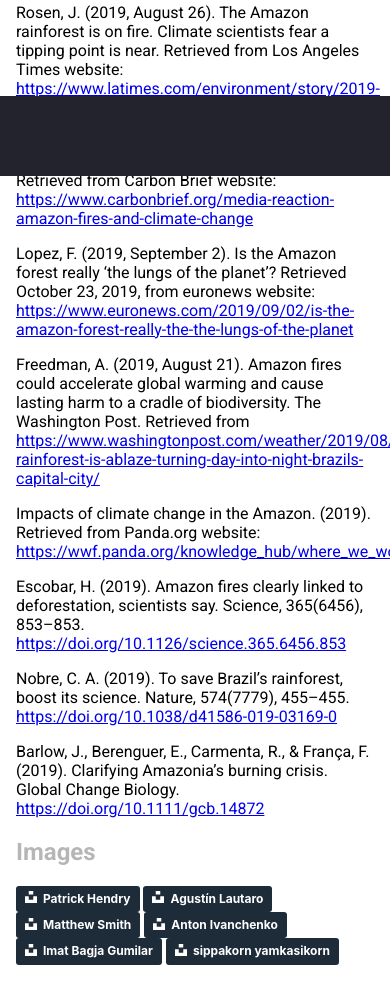
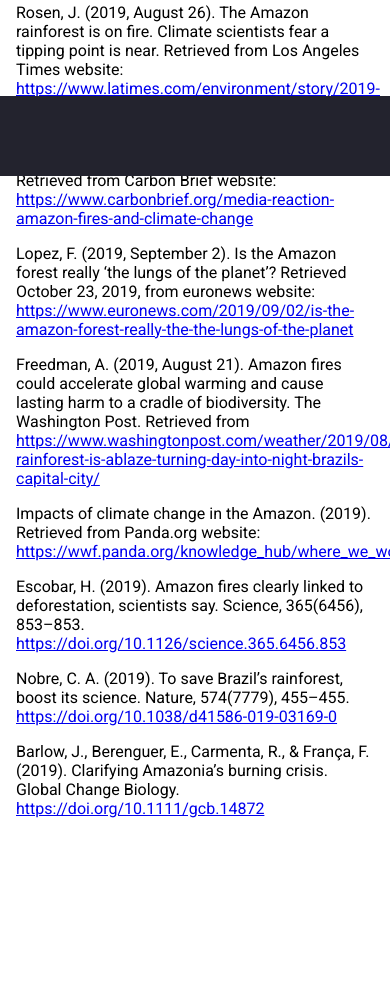
Before and after one commit to itslogge/bioexpo, a plain HTML site: page sources.html in a window 390 px wide. Shown: the part 668-1649 px from the top of the page. After the commit the page ends 1570 px from the top, so only its background shows below. Drawn offline with Linux system fonts and the light colour scheme; a script that the page names is missing; some icons are missing.

Commit message:
Removed Badges and Fixed Scrolling Issue on Mobile

```diff
--- a/css/styles.css
+++ b/css/styles.css
@@ -14,7 +14,9 @@ body {
   color: black;
   background-color: white;
   margin: 0;
-  padding: 0;
+	padding: 0;
+	max-width: 100%;
+	overflow-x: hidden;
 }
 
 body::-webkit-scrollbar {
@@ -43,7 +45,6 @@ main {
   position: fixed;
 	background-color: var(--bg-primary);
 	transition: width 200ms ease;
-
 }
 
 .navbar-nav {
@@ -169,7 +170,7 @@ main {
 }
 
 .badges a {
-	background: var(--bg-tertiary);
+	background: var(--bg-secondary);
 }
 
 
--- a/sources.html
+++ b/sources.html
@@ -90,20 +90,7 @@
 			<p>
 				Barlow, J., Berenguer, E., Carmenta, R., & França, F. (2019). Clarifying Amazonia’s burning crisis. Global Change Biology. <a href="https://doi.org/10.1111/gcb.14872" target="_blank">https://doi.org/10.1111/gcb.14872</a>
 			</p>
-			<h2 class="subtitle">Images</h2>
-			<div class="badges">
-				<a style="color:white;text-decoration:none;padding:4px 6px;font-family:-apple-system, BlinkMacSystemFont, &quot;San Francisco&quot;, &quot;Helvetica Neue&quot;, Helvetica, Ubuntu, Roboto, Noto, &quot;Segoe UI&quot;, Arial, sans-serif;font-size:12px;font-weight:bold;line-height:1.2;display:inline-block;border-radius:3px" href="https://unsplash.com/@worldsbetweenlines?utm_medium=referral&amp;utm_campaign=photographer-credit&amp;utm_content=creditBadge" target="_blank" rel="noopener noreferrer" title="Download free do whatever you want high-resolution photos from Patrick Hendry"><span style="display:inline-block;padding:2px 3px"><svg xmlns="http://www.w3.org/2000/svg" style="height:12px;width:auto;position:relative;vertical-align:middle;top:-2px;fill:white" viewBox="0 0 32 32"><title>unsplash-logo</title><path d="M10 9V0h12v9H10zm12 5h10v18H0V14h10v9h12v-9z"></path></svg></span><span style="display:inline-block;padding:2px 3px">Patrick Hendry</span></a>
-
-				<a style="color:white;text-decoration:none;padding:4px 6px;font-family:-apple-system, BlinkMacSystemFont, &quot;San Francisco&quot;, &quot;Helvetica Neue&quot;, Helvetica, Ubuntu, Roboto, Noto, &quot;Segoe UI&quot;, Arial, sans-serif;font-size:12px;font-weight:bold;line-height:1.2;display:inline-block;border-radius:3px" href="https://unsplash.com/@agustinl?utm_medium=referral&amp;utm_campaign=photographer-credit&amp;utm_content=creditBadge" target="_blank" rel="noopener noreferrer" title="Download free do whatever you want high-resolution photos from Agustín Lautaro"><span style="display:inline-block;padding:2px 3px"><svg xmlns="http://www.w3.org/2000/svg" style="height:12px;width:auto;position:relative;vertical-align:middle;top:-2px;fill:white" viewBox="0 0 32 32"><title>unsplash-logo</title><path d="M10 9V0h12v9H10zm12 5h10v18H0V14h10v9h12v-9z"></path></svg></span><span style="display:inline-block;padding:2px 3px">Agustín Lautaro</span></a>
-
-				<a style="color:white;text-decoration:none;padding:4px 6px;font-family:-apple-system, BlinkMacSystemFont, &quot;San Francisco&quot;, &quot;Helvetica Neue&quot;, Helvetica, Ubuntu, Roboto, Noto, &quot;Segoe UI&quot;, Arial, sans-serif;font-size:12px;font-weight:bold;line-height:1.2;display:inline-block;border-radius:3px" href="https://unsplash.com/@whale?utm_medium=referral&amp;utm_campaign=photographer-credit&amp;utm_content=creditBadge" target="_blank" rel="noopener noreferrer" title="Download free do whatever you want high-resolution photos from Matthew Smith"><span style="display:inline-block;padding:2px 3px"><svg xmlns="http://www.w3.org/2000/svg" style="height:12px;width:auto;position:relative;vertical-align:middle;top:-2px;fill:white" viewBox="0 0 32 32"><title>unsplash-logo</title><path d="M10 9V0h12v9H10zm12 5h10v18H0V14h10v9h12v-9z"></path></svg></span><span style="display:inline-block;padding:2px 3px">Matthew Smith</span></a>
-
-				<a style="color:white;text-decoration:none;padding:4px 6px;font-family:-apple-system, BlinkMacSystemFont, &quot;San Francisco&quot;, &quot;Helvetica Neue&quot;, Helvetica, Ubuntu, Roboto, Noto, &quot;Segoe UI&quot;, Arial, sans-serif;font-size:12px;font-weight:bold;line-height:1.2;display:inline-block;border-radius:3px" href="https://unsplash.com/@antonghost?utm_medium=referral&amp;utm_campaign=photographer-credit&amp;utm_content=creditBadge" target="_blank" rel="noopener noreferrer" title="Download free do whatever you want high-resolution photos from Anton Ivanchenko"><span style="display:inline-block;padding:2px 3px"><svg xmlns="http://www.w3.org/2000/svg" style="height:12px;width:auto;position:relative;vertical-align:middle;top:-2px;fill:white" viewBox="0 0 32 32"><title>unsplash-logo</title><path d="M10 9V0h12v9H10zm12 5h10v18H0V14h10v9h12v-9z"></path></svg></span><span style="display:inline-block;padding:2px 3px">Anton Ivanchenko</span></a>
-
-				<a style="color:white;text-decoration:none;padding:4px 6px;font-family:-apple-system, BlinkMacSystemFont, &quot;San Francisco&quot;, &quot;Helvetica Neue&quot;, Helvetica, Ubuntu, Roboto, Noto, &quot;Segoe UI&quot;, Arial, sans-serif;font-size:12px;font-weight:bold;line-height:1.2;display:inline-block;border-radius:3px" href="https://unsplash.com/@imatbagjagumilar?utm_medium=referral&amp;utm_campaign=photographer-credit&amp;utm_content=creditBadge" target="_blank" rel="noopener noreferrer" title="Download free do whatever you want high-resolution photos from Imat Bagja Gumilar"><span style="display:inline-block;padding:2px 3px"><svg xmlns="http://www.w3.org/2000/svg" style="height:12px;width:auto;position:relative;vertical-align:middle;top:-2px;fill:white" viewBox="0 0 32 32"><title>unsplash-logo</title><path d="M10 9V0h12v9H10zm12 5h10v18H0V14h10v9h12v-9z"></path></svg></span><span style="display:inline-block;padding:2px 3px">Imat Bagja Gumilar</span></a>
-
-				<a style="color:white;text-decoration:none;padding:4px 6px;font-family:-apple-system, BlinkMacSystemFont, &quot;San Francisco&quot;, &quot;Helvetica Neue&quot;, Helvetica, Ubuntu, Roboto, Noto, &quot;Segoe UI&quot;, Arial, sans-serif;font-size:12px;font-weight:bold;line-height:1.2;display:inline-block;border-radius:3px" href="https://unsplash.com/@sippakorn?utm_medium=referral&amp;utm_campaign=photographer-credit&amp;utm_content=creditBadge" target="_blank" rel="noopener noreferrer" title="Download free do whatever you want high-resolution photos from sippakorn yamkasikorn"><span style="display:inline-block;padding:2px 3px"><svg xmlns="http://www.w3.org/2000/svg" style="height:12px;width:auto;position:relative;vertical-align:middle;top:-2px;fill:white" viewBox="0 0 32 32"><title>unsplash-logo</title><path d="M10 9V0h12v9H10zm12 5h10v18H0V14h10v9h12v-9z"></path></svg></span><span style="display:inline-block;padding:2px 3px">sippakorn yamkasikorn</span></a>
-			</div>
+			<h2 class="subtitle">⠀</h2>
 		</main>
 	</body>
 </html>
```
